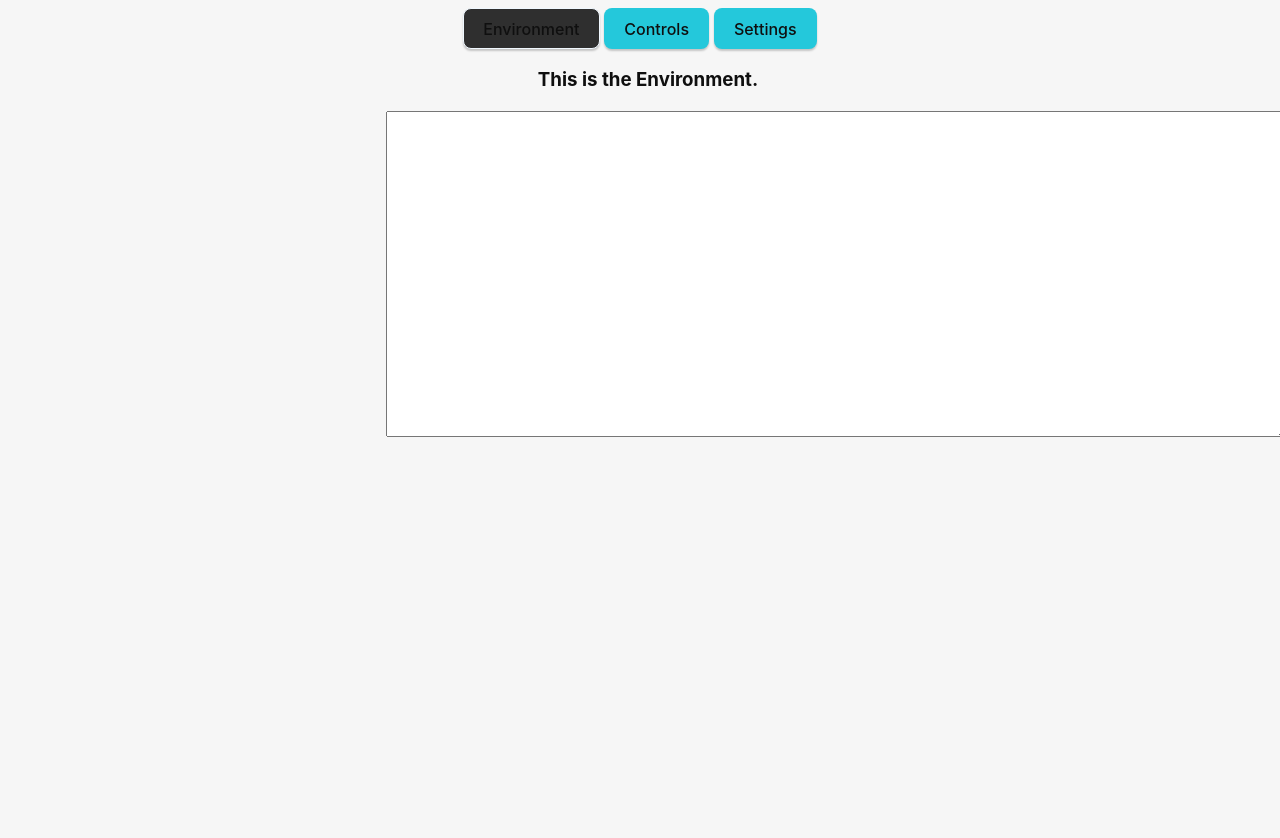
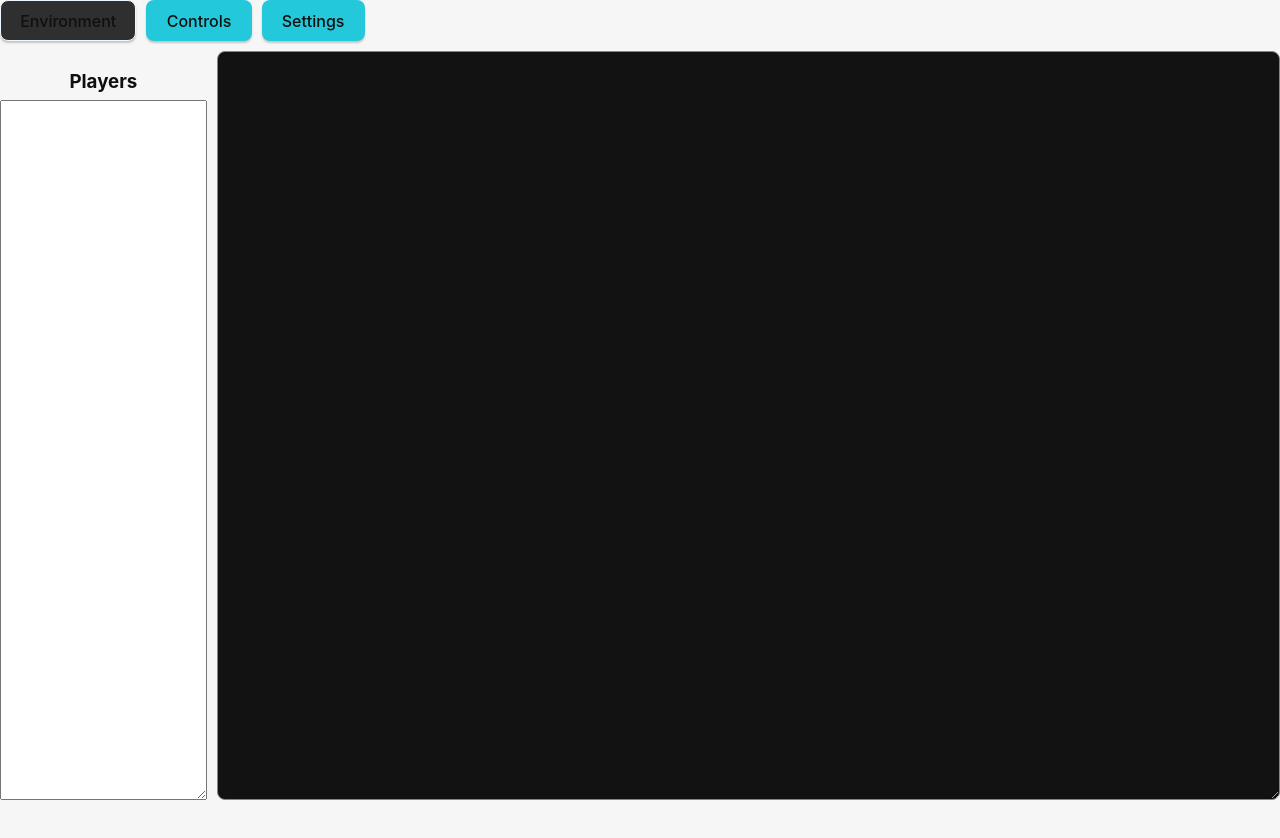
Before and after one commit to jordan4ibanez/minetest_gui, a website built with Vite: page index.html in a window 1280 px wide. After the commit the page ends 800 px from the top, so only its background shows below. Built offline with nearby package versions, Linux system fonts and the light colour scheme; what tauri-plugin-log-api would draw is missing.

Commit message:
Yeah, that's stuff

```diff
--- a/index.html
+++ b/index.html
@@ -11,19 +11,24 @@
 
 <body>
   <div class="container">
-    <div class="tabs">
-      <button class="tablinks" id="environment">Environment</button>
-      <button class="tablinks" id="controls">Controls</button>
-      <button class="tablinks" id="settings">Settings</button>
-    </div>
+
+    <!-- <div class="tabs"> -->
+    <button class="tablinks" id="environment">Environment</button>
+    <button class="tablinks" id="controls">Controls</button>
+    <button class="tablinks" id="settings">Settings</button>
+    <!-- </div> -->
 
     <div id="environmentcontent" class="tabcontent">
-      <h3>This is the Environment.</h3>
-      <textarea id="environmenttext"></textarea>
+      <label id="playerlabel">
+        <h3>Players</h3>
+      </label>
+      <textarea class="grid-item" id="playerlist"></textarea>
+      <textarea class="grid-item" id="environmenttext"></textarea>
 
     </div>
 
 
+    <!--
     <div id="controlscontent" class="tabcontent" style="display: none;">
       <h3>These are the Controls.</h3>
 
@@ -50,7 +55,7 @@
       <label for="game">Game:</label>
       <input type="text" id="game" value="forgotten_lands">
 
-    </div>
+    </div> -->
   </div>
 
   <!-- <h2>
--- a/src/library/buttonify.ts
+++ b/src/library/buttonify.ts
@@ -88,12 +88,12 @@ export function selectTab(tabID: string): void {
     tablink.className = tablink.className.replace(" active", "");
   });
 
-  safeGetElementByID(tabID, `Tried to select tab ${tabID} which doesn't exist!`)
+  safeGetElementByID(tabID, `Tried to select tab [${tabID}] which doesn't exist!`)
     .className += " active";
 
   let currentContent: HTMLElement | null = document.getElementById(tabID + "content");
   if (currentContent == null) {
-    error(`Tried to select content ${tabID} which doesn't exist!`);
+    error(`Tried to select content [${tabID}] which doesn't exist!`);
     return;
   }
   currentContent.style.display = "";
--- a/src/main.ts
+++ b/src/main.ts
@@ -18,11 +18,11 @@ function onStep(): void {
 }
 
 window.addEventListener("resize", () => {
-  info("resized!");
+  // info("resized!");
 
   let div = safeGetElementByID("environmentcontent");
 
-  printf("offsetHeight", div.offsetHeight);
+  // printf("offsetHeight", div.offsetHeight);
 
 });
 
--- a/src/styles.css
+++ b/src/styles.css
@@ -53,16 +53,56 @@ h1 {
   text-align: center;
 }
 
-#environmentcontent {
+/*
+  main container is 32x32 grid
+*/
+.container {
   width: 100vw;
   height: 100vh;
-  float: right;
+  display: grid;
+  grid-template-columns: repeat(32, 1fr);
+  grid-template-rows: repeat(32, 1fr);
+  gap: 10px;
+}
+
+#environment {
+  grid-column: 1;
+  grid-row: 1;
+}
+
+#controls {
+  grid-column: 2;
+  grid-row: 1;
+}
+
+#settings {
+  grid-column: 3;
+  grid-row: 1;
+}
+
+#environmentcontent {
+  grid-column: 1 / 33;
+  grid-row: 2 / 33;
+  display: grid;
+  gap: 10px;
+}
+
+#playerlabel {
+  grid-column: 1 / 2;
+  grid-row: 1 / 8;
+}
+
+#playerlist {
+  grid-column: 1 / 2;
+  grid-row: 3 / 32;
 }
 
 #environmenttext {
-  width: 70%;
+  grid-column: 2 / 32;
+  grid-row: 1/32;
   float: right;
-  height: 320px;
+  color-scheme: dark;
+  border-radius: 8px;
 }
 
 
@@ -111,3 +151,10 @@ button.active {
     background-color: #0f0f0f69;
   }
 }
+
+html,
+body {
+  margin: 0;
+  height: 100%;
+  overflow: hidden
+}
```
